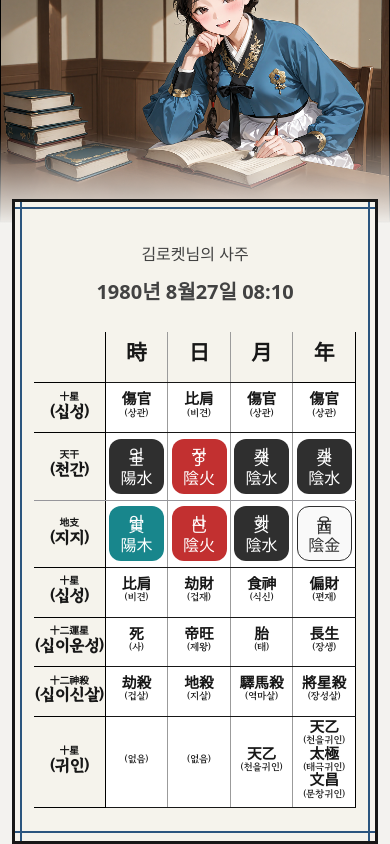
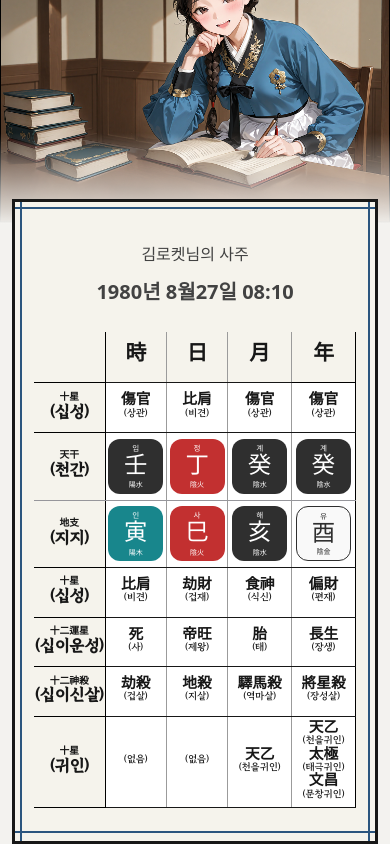
Before and after one commit to LeeHwiGyoung/rocketai, a Next.js app: page / in a window 390 px wide. Shown: the part 1241-2085 px from the top of the page. Built offline with nearby package versions, Linux system fonts and the light colour scheme.

Commit message:
✨ feat : sajuStamp 의 font 크기를 반응형으로 수정

```diff
--- a/src/components/SajuStamp.tsx
+++ b/src/components/SajuStamp.tsx
@@ -8,6 +8,7 @@ interface SajuStampProps {
     koreanText : string;
     detailHanjaText : string;
 }
+
 export default function SajuStamp({
     fontColor,
     backgroundColor,
@@ -16,12 +17,14 @@ export default function SajuStamp({
     koreanText,
     detailHanjaText
     } : SajuStampProps) {
+
   const textColorVariant = {
     red : 'text-saju-red',
     black : 'text-saju-black',
     green : 'text-saju-green',
     white : 'text-saju-white'
   }
+
   const backgroundColorVariant = {
     red : 'bg-saju-red',
     black : 'bg-saju-black',
@@ -34,10 +37,10 @@ export default function SajuStamp({
     black : 'border 1'
   }
   return (
-    <div className={`relative flex flex-col items-center w-[55px] h-[55px] ${textColorVariant[fontColor]} ${backgroundColorVariant[backgroundColor]} ${borderVariant[border]} rounded-xl`}>
-        <p className='absolute top-[7%] text-saju-xs'>{koreanText}</p>
-        <p className='pt-2 text-saju-lg'>{hanjaText}</p>
-        <p className='absolute bottom-[7%] text-saju-sm'>{detailHanjaText}</p>
+    <div className={`relative flex flex-col items-center max-w-[55px] max-h-[55px] w-full h-full ${textColorVariant[fontColor]} ${backgroundColorVariant[backgroundColor]} ${borderVariant[border]} rounded-xl aspect-square`}>
+        <p className='absolute top-[7%] text-saju-stamp-korean'>{koreanText}</p>
+        <p className='pt-[14.5%] text-saju-stamp-kanji'>{hanjaText}</p>
+        <p className='absolute bottom-[7%] text-saju-stamp-hanja'>{detailHanjaText}</p>
     </div>
   )
 }
```
